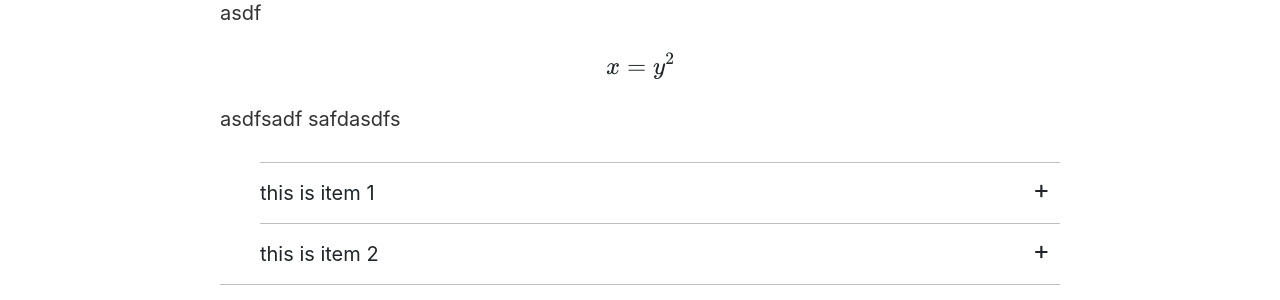
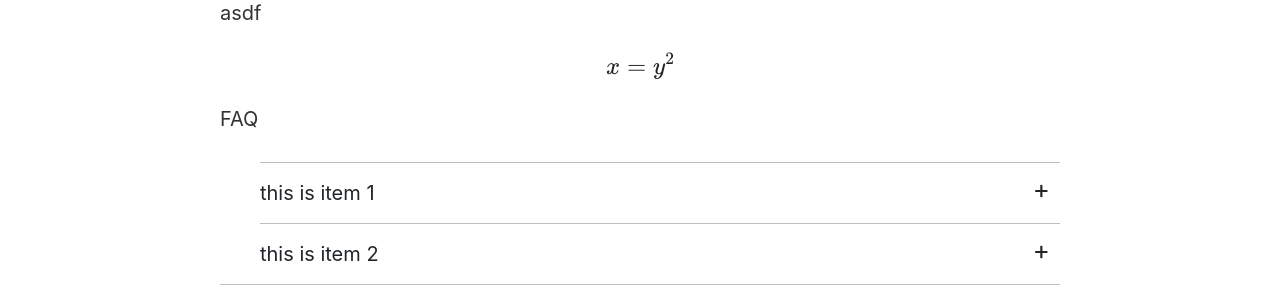
Before and after one commit to mAIRcode/mAIRcode.github.io, a Jekyll site: the page built from _posts/2021-12-05-epr_blatt5.md, in a window 1280 px wide. Shown: the part 951-1251 px from the top of the page. Built offline with Jekyll 4.4.1, drawn with Linux system fonts in a browser that asks for light colours; nearby versions of some CDN libraries; formulas are drawn with MathJax 3.

Commit message:
Update 2021-12-05-epr_blatt5.md

```diff
--- a/_posts/2021-12-05-epr_blatt5.md
+++ b/_posts/2021-12-05-epr_blatt5.md
@@ -46,10 +46,8 @@ asdf
 $$ x = y ^2 $$
 
 
-asdfsadf
-safdasdfs
+FAQ
 
 {% include accordion.html %}
 
-
 asdf
```
